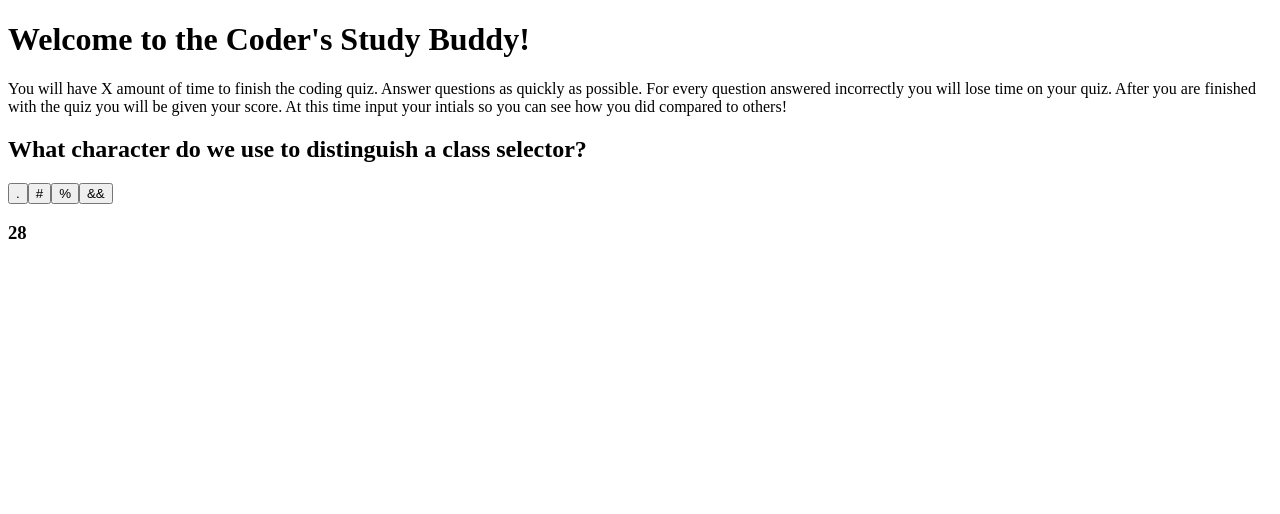
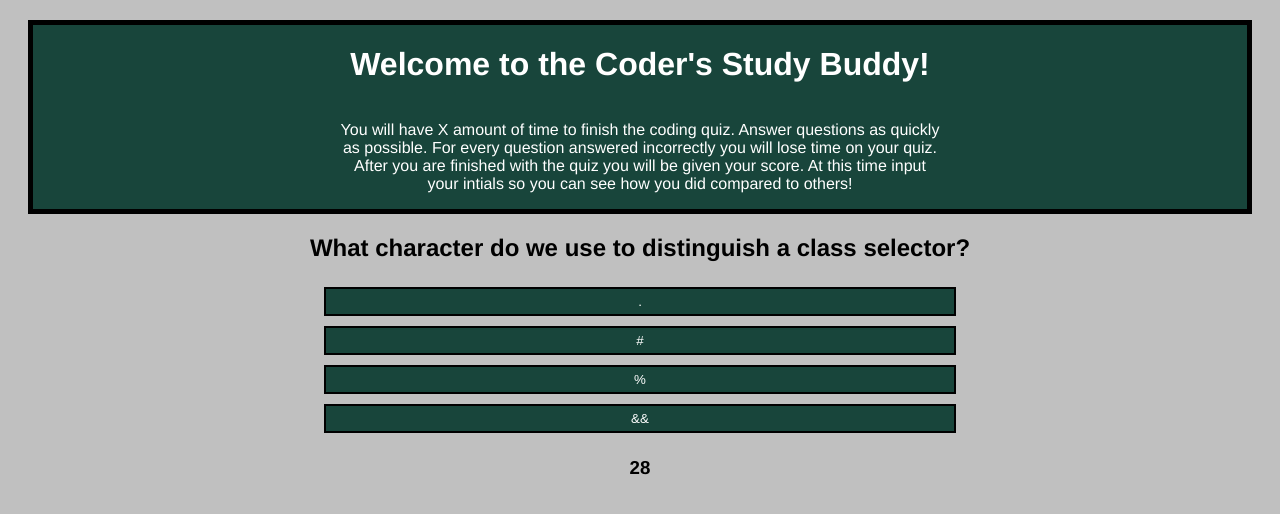
Before and after one commit to cecrouch01/Coder-Study-Buddy, a plain HTML site: page index.html in a window 1280 px wide. Both pictures are taken after a click on the button "Start". Drawn offline with Linux system fonts and the light colour scheme.

Commit message:
creating css content

```diff
--- a/assets/css/style.css
+++ b/assets/css/style.css
@@ -0,0 +1,78 @@
+:root {
+    --silver: #C0C0C0;
+    --spartanGreen: #18453B;
+    --white: #FFFFFF;
+    --black: #000000;
+
+}
+
+body {
+    background-color: var(--silver);
+    font-family: 'Franklin Gothic Medium', 'Arial Narrow', Arial, sans-serif;
+}
+header {
+    display: flex;
+    flex-direction: column;
+    align-items: center;
+    background-color: #18453B;
+    color: var(--white);
+    border: 5px solid var(--black);
+    margin: 20px;
+}
+h1 {
+    text-align: center;
+}
+header p {
+    text-align: center;
+    width: 50%;
+}
+
+main {
+    text-align: center;
+
+}
+#start-button {
+    width: 20%;
+    padding: 10px;
+    background-color: var(--spartanGreen);
+    color: var(--white);
+    border: 2px solid var(--black);
+}
+#invite {
+    margin: 20px;
+}
+#btn-div {
+    display: flex;
+    justify-content: center;
+    flex-direction: column;
+    align-items: center;
+}
+
+.button {
+    width: 50%;
+    height: auto;
+    padding: 5px;
+    margin: 5px;
+    background-color: var(--spartanGreen);
+    color: var(--white);
+    border: 2px solid var(--black);
+}
+
+#initial-box {
+    display: flex;
+    flex-direction: column;
+    align-items: center;
+}
+
+li {
+    list-style: none;
+
+}
+
+#high-score-submit {
+    width: 14%;
+    margin: 20px;
+    background-color: var(--spartanGreen);
+    color: var(--white);
+    border: 2px solid var(--black);
+}
--- a/index.html
+++ b/index.html
@@ -34,8 +34,10 @@
             </div>
             <div id="high-score-form">
                 <label for="initals">Initials:</label>
-                <input type="text" id="initials" name="initals" placeholder="Enter Initials">
-                <input type="submit" id="high-score-submit" value="Submit">
+                <div id="initial-box">
+                    <input type="text" id="initials" name="initals" placeholder="Enter Initials">
+                    <input type="submit" id="high-score-submit" value="Submit">
+                </div>
             </div>
         </form>
         <section>
```
Also changed, not shown: assets/images/_C__Users_ccrouch_bootcamp_Challenges_Challenge-04_index.html.png (added), 1 other file.
